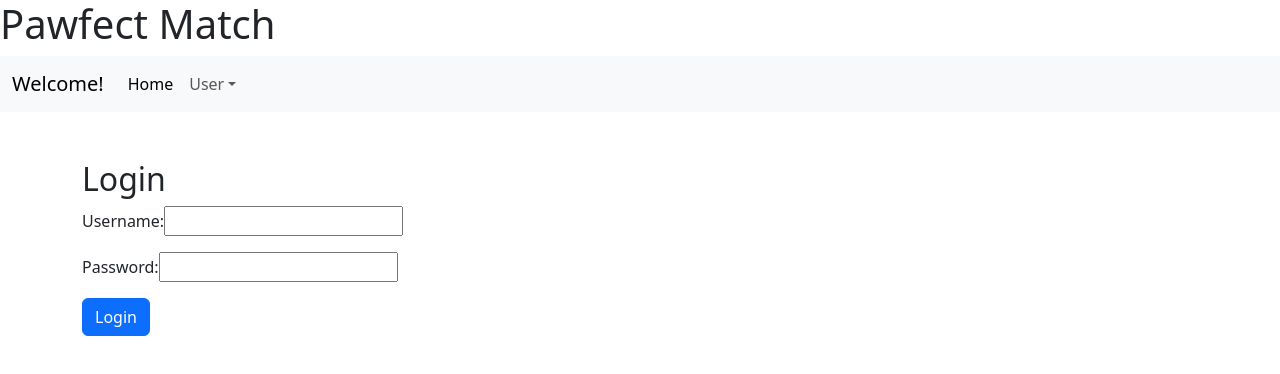
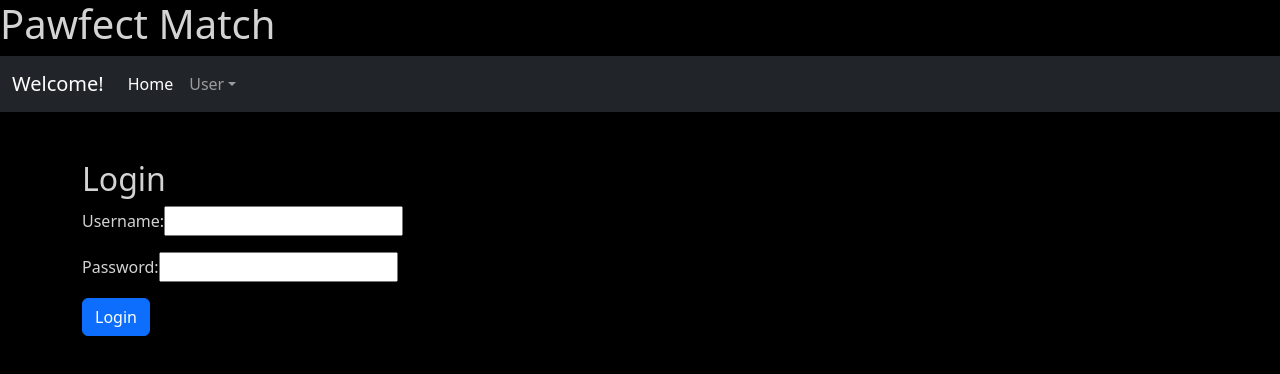
Before and after one commit to Jory-Roberts/pawfect-match, a React (Create React App) app in the folder client/: page /dogs/new in a window 1280 px wide. Shown: the top 374 px of the page. Built offline with nearby package versions, Linux system fonts and the light colour scheme; no server answers.

Commit message:
changes button spacing of Adopt Me and Visit Me places at top under dog name in Dog Detail changes uniform styling to black background

```diff
--- a/client/package.json
+++ b/client/package.json
@@ -9,6 +9,7 @@
     "@testing-library/user-event": "^13.5.0",
     "bootstrap": "^5.3.2",
     "formik": "^2.4.5",
+    "node-sass": "^7.0.3",
     "react": "^18.2.0",
     "react-dom": "^18.2.0",
     "react-router": "^6.16.0",
--- a/client/src/components/Adoption/Adoption.js
+++ b/client/src/components/Adoption/Adoption.js
@@ -1,4 +1,5 @@
 import { useState } from 'react';
+import './Adoption.scss';
 
 const Adoption = ({ dogID, userID }) => {
   const [isAdopted, setIsAdopted] = useState(false);
@@ -26,10 +27,15 @@ const Adoption = ({ dogID, userID }) => {
   if (isAdopted) return <p>Thank you! Adoption pending. Your application is under review.</p>;
 
   return (
-    <div>
+    <span className='mr-3'>
       {adoptionError && <p className='text-danger'>{adoptionError.message}</p>}
-      <button onClick={handleAdoption}>Adopt Me!</button>
-    </div>
+      <button
+        className='btn btn-outline-primary adoption-btn'
+        onClick={handleAdoption}
+      >
+        Adopt Me!
+      </button>
+    </span>
   );
 };
 export default Adoption;
--- a/client/src/components/Adoption/Adoption.scss
+++ b/client/src/components/Adoption/Adoption.scss
@@ -0,0 +1,3 @@
+.adoption-btn {
+  margin-right: 20px;
+}
--- a/client/src/components/DogDetail/DogDetail.js
+++ b/client/src/components/DogDetail/DogDetail.js
@@ -36,6 +36,13 @@ const DogDetail = ({ user }) => {
     <div>
       <li id={id}>
         <h1>{name}</h1>
+        <div className='d-flex'>
+          <Adoption
+            dogID={id}
+            userID={user}
+          />
+          <button className='btn btn-outline-primary'>Come See Me!</button>
+        </div>
         <div>
           <h3>Breed: </h3>
           <p>{breed}</p>
@@ -54,11 +61,6 @@ const DogDetail = ({ user }) => {
           dogID={id}
           name={name}
         />
-        <Adoption
-          dogID={id}
-          userID={user}
-        />
-        <button>Come See Me!</button>
       </li>
     </div>
   );
--- a/client/src/components/DogReview/DogReview.js
+++ b/client/src/components/DogReview/DogReview.js
@@ -36,13 +36,13 @@ const DogReview = ({ dogId, user, name }) => {
   return (
     <div>
       <h2>Reviews for {name}</h2>
-      {reviewErrors.message && <p>Error: {reviewErrors.message}</p>}
+      {reviewErrors.message && <p className='text-danger'>Error: {reviewErrors.message}</p>}
       <ul>
         {reviews.map((review) => (
           <li key={review.id}>
             <strong>Username: {review.user.username}</strong>{' '}
             <p>
-              Review:{review.comment} <p>(Rating:{renderRatingAsBones(review.rating)})</p>
+              Review: {review.comment} <p>(Rating:{renderRatingAsBones(review.rating)})</p>
             </p>
           </li>
         ))}
--- a/client/src/components/DogReviewForm/DogReviewForm.js
+++ b/client/src/components/DogReviewForm/DogReviewForm.js
@@ -83,7 +83,7 @@ const DogReviewForm = ({ name, onReviewSubmit }) => {
         </div>
         <button
           type='submit'
-          className='btn btn-primary'
+          className='btn btn-outline-primary'
         >
           Submit
         </button>
--- a/client/src/components/Navigation/Navigation.js
+++ b/client/src/components/Navigation/Navigation.js
@@ -13,7 +13,7 @@ const Navigation = ({ user, setUser }) => {
   };
 
   return (
-    <nav className='navbar navbar-expand-lg navbar-light bg-light'>
+    <nav className='navbar navbar-expand-lg navbar-dark bg-dark'>
       <div className='container-fluid'>
         <Link
           className='navbar-brand'
--- a/client/src/index.css
+++ /dev/null
@@ -1,6 +0,0 @@
-:root {
-  --bg: #282c34;
-  --header: #fff;
-  --link: #61dafb;
-  --text: hsla(0, 0%, 100%, 0.88);
-}
--- a/client/src/index.js
+++ b/client/src/index.js
@@ -1,6 +1,6 @@
 import React from 'react';
 import App from './App';
-import './index.css';
+import './index.scss';
 import { createRoot } from 'react-dom/client';
 import { BrowserRouter } from 'react-router-dom';
 
--- /dev/null
+++ b/client/src/index.scss
@@ -0,0 +1,24 @@
+// :root {
+//   --bg: #282c34;
+//   --header: #fff;
+//   --link: #61dafb;
+//   --text: hsla(0, 0%, 100%, 0.88);
+// }
+
+$bg-color: #000;
+$text-color: lightgrey;
+$link-color: lightblue;
+
+body,
+html {
+  background-color: $bg-color;
+  color: $text-color;
+  height: 100%; // This ensures the background covers the entire viewport
+}
+
+a {
+  color: $link-color;
+  &:hover {
+    color: darken($link-color, 10%);
+  }
+}
```
Also changed, not shown: 1 other file (tests, documents, lock files or other folders).
